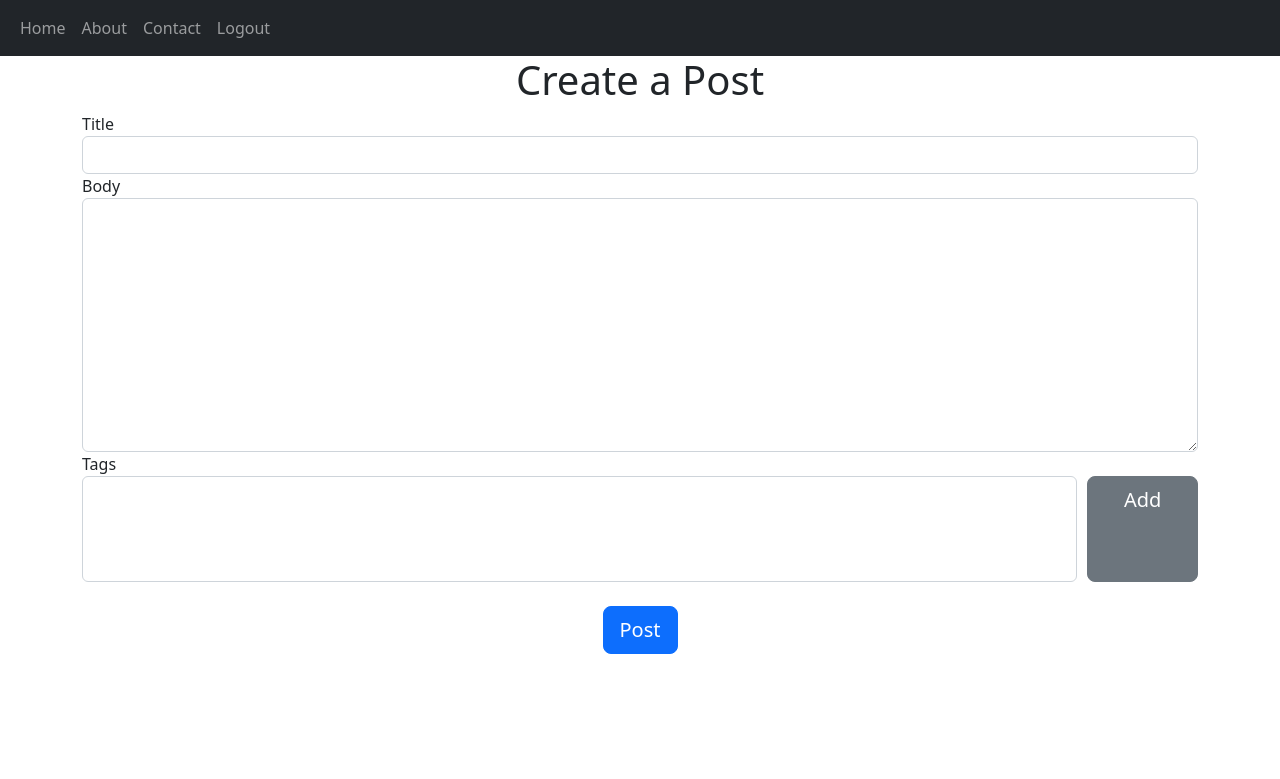
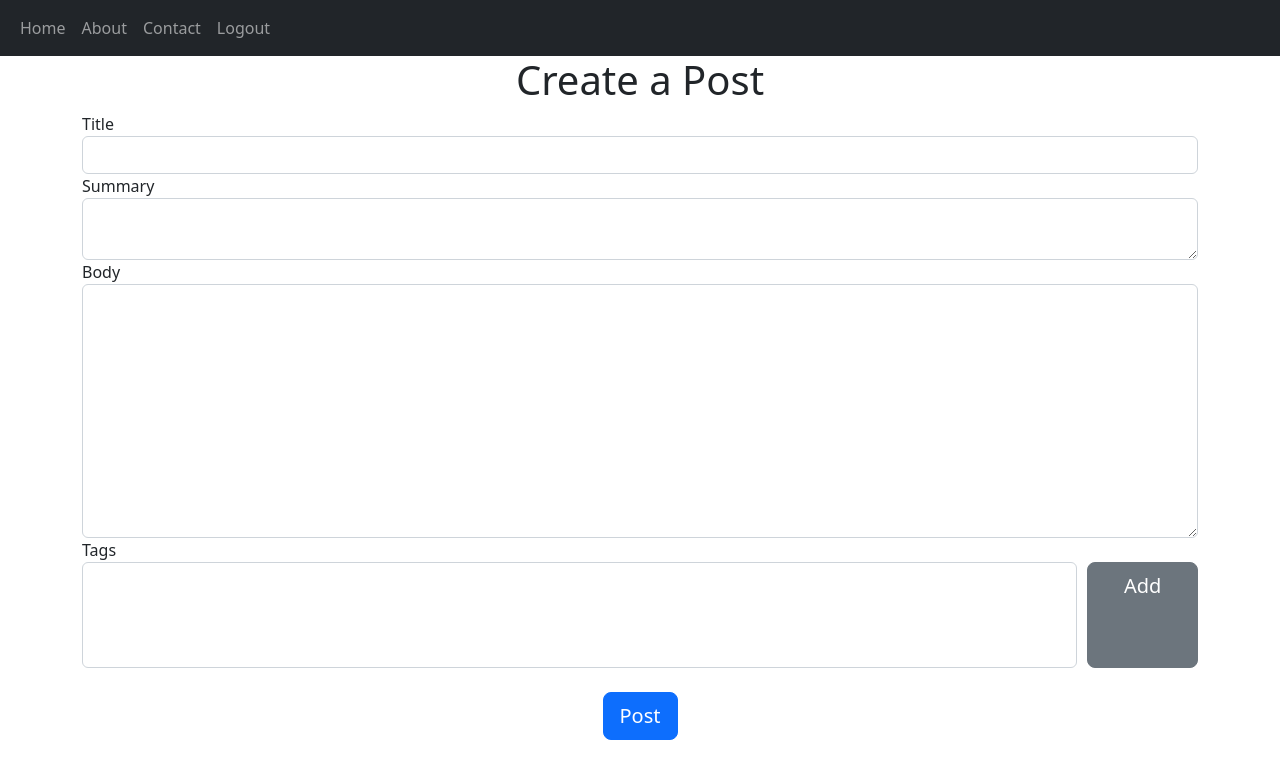
Before and after one commit to Priscilla-B/blog-app-with-flask, a Flask app: page /create_post in a window 1280 px wide. Shown: the top 779 px of the page. Run offline with Flask 2, Linux system fonts and the light colour scheme; the visitor is signed in with stand-in values (Sample User, id 1); data comes from the database, SQL or seed files in the repository; data that the repository does not hold is empty; parts of the project's set-up code (start-up, migrations or seed data) failed here and were passed over.

Commit message:
add summary input

```diff
--- a/blog_app/templates/create_post.html
+++ b/blog_app/templates/create_post.html
@@ -10,6 +10,11 @@
     <div class="form-group">
         {{form.title.label}}
         {{form.title(class='form-control')}}
+    </div>
+
+    <div class="form-group">
+        {{form.summary.label}}
+        {{form.summary(class='form-control')}}
     </div>
 
     <div class="form-group">
```
